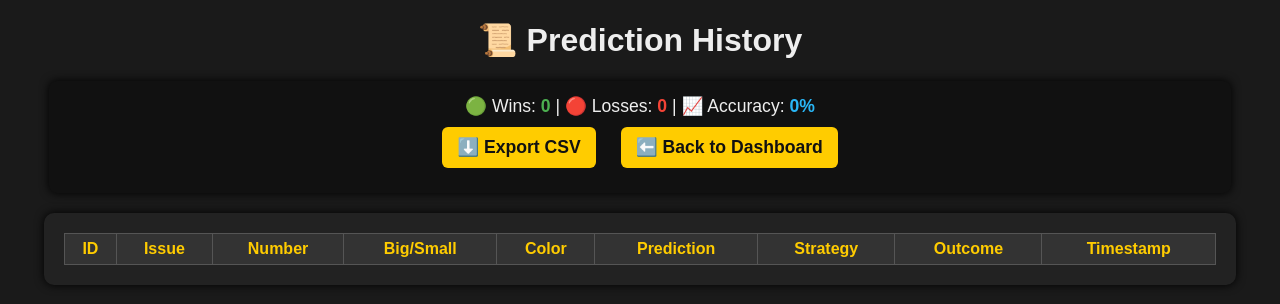
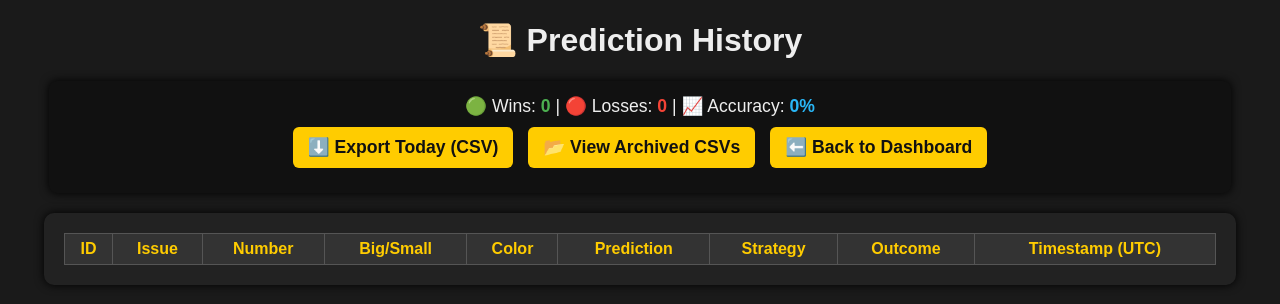
Before and after one commit to mainulala-m-845-0/wingoproxkobir2025, a Flask app: page /history/view in a window 1280 px wide. Shown: the top 304 px of the page. Run offline with Flask 3, Linux system fonts and the light colour scheme; data that the repository does not hold is empty.

Commit message:
Update history.html

```diff
--- a/templates/history.html
+++ b/templates/history.html
@@ -4,27 +4,77 @@
   <title>📜 Prediction History</title>
   <meta charset="utf-8">
   <style>
-    body { font-family: Arial; background: #1a1a1a; color: #eee; text-align: center; margin:0; padding:0; }
-    .card { background:#222; margin:20px auto; padding:20px; border-radius:10px; width:90%; max-width:1200px; box-shadow:0 0 10px #000; }
-    table { border-collapse: collapse; width:100%; }
-    th,td{ border:1px solid #555; padding:6px; text-align: center; }
-    th{ background: #333; color: #ffcc00; }
-    tr:nth-child(even){ background:#2a2a2a; }
-    .summary { margin: 20px auto; padding:15px; font-size:1.1rem; background:#111; border-radius:8px; }
-    .win-text { color:#4CAF50; font-weight:bold; }
-    .loss-text { color:#f44336; font-weight:bold; }
-    .acc-text { color:#29b6f6; font-weight:bold; }
-    .btn { display:inline-block; margin:10px; padding:10px 15px; background:#ffcc00; color:#111; font-weight:bold; border-radius:6px; text-decoration:none; }
+    body {
+      font-family: Arial;
+      background: #1a1a1a;
+      color: #eee;
+      text-align: center;
+      margin: 0;
+      padding: 0;
+    }
+    .card {
+      background: #222;
+      margin: 20px auto;
+      padding: 20px;
+      border-radius: 10px;
+      width: 90%;
+      max-width: 1200px;
+      box-shadow: 0 0 10px #000;
+    }
+    table {
+      margin: 0 auto;
+      border-collapse: collapse;
+      width: 100%;
+    }
+    th, td {
+      border: 1px solid #555;
+      padding: 6px;
+      text-align: center;
+    }
+    th {
+      background: #333;
+      color: #ffcc00;
+    }
+    tr:nth-child(even) {
+      background: #2a2a2a;
+    }
+    .summary {
+      background: #111;
+      padding: 15px;
+      margin-bottom: 10px;
+      border-radius: 8px;
+      font-size: 1.1rem;
+    }
+    .win-text { color: #4CAF50; font-weight: bold; }
+    .loss-text { color: #f44336; font-weight: bold; }
+    .acc-text { color: #29b6f6; font-weight: bold; }
+    .btn {
+      display: inline-block;
+      margin: 10px 5px;
+      padding: 10px 15px;
+      background: #ffcc00;
+      color: #111;
+      font-weight: bold;
+      border-radius: 6px;
+      text-decoration: none;
+    }
+    .btn:hover {
+      background: #ffaa00;
+    }
   </style>
 </head>
 <body>
   <h1>📜 Prediction History</h1>
 
+  <!-- ✅ Summary Row -->
   <div class="card summary">
     🟢 Wins: <span class="win-text">{{ wins }}</span> |
     🔴 Losses: <span class="loss-text">{{ losses }}</span> |
     📈 Accuracy: <span class="acc-text">{{ accuracy }}%</span> <br>
-    <a href="/history/export" class="btn">⬇️ Export CSV</a>
+    <!-- Export Today -->
+    <a href="/history/export" class="btn">⬇️ Export Today (CSV)</a>
+    <!-- Optional Archive: point to /archives folder -->
+    <a href="/archives" class="btn">📂 View Archived CSVs</a>
     <a href="/" class="btn">⬅️ Back to Dashboard</a>
   </div>
 
@@ -32,8 +82,15 @@
     <table>
       <thead>
         <tr>
-          <th>ID</th><th>Issue</th><th>Number</th><th>Big/Small</th><th>Color</th>
-          <th>Prediction</th><th>Strategy</th><th>Outcome</th><th>Timestamp</th>
+          <th>ID</th>
+          <th>Issue</th>
+          <th>Number</th>
+          <th>Big/Small</th>
+          <th>Color</th>
+          <th>Prediction</th>
+          <th>Strategy</th>
+          <th>Outcome</th>
+          <th>Timestamp (UTC)</th>
         </tr>
       </thead>
       <tbody>
```
